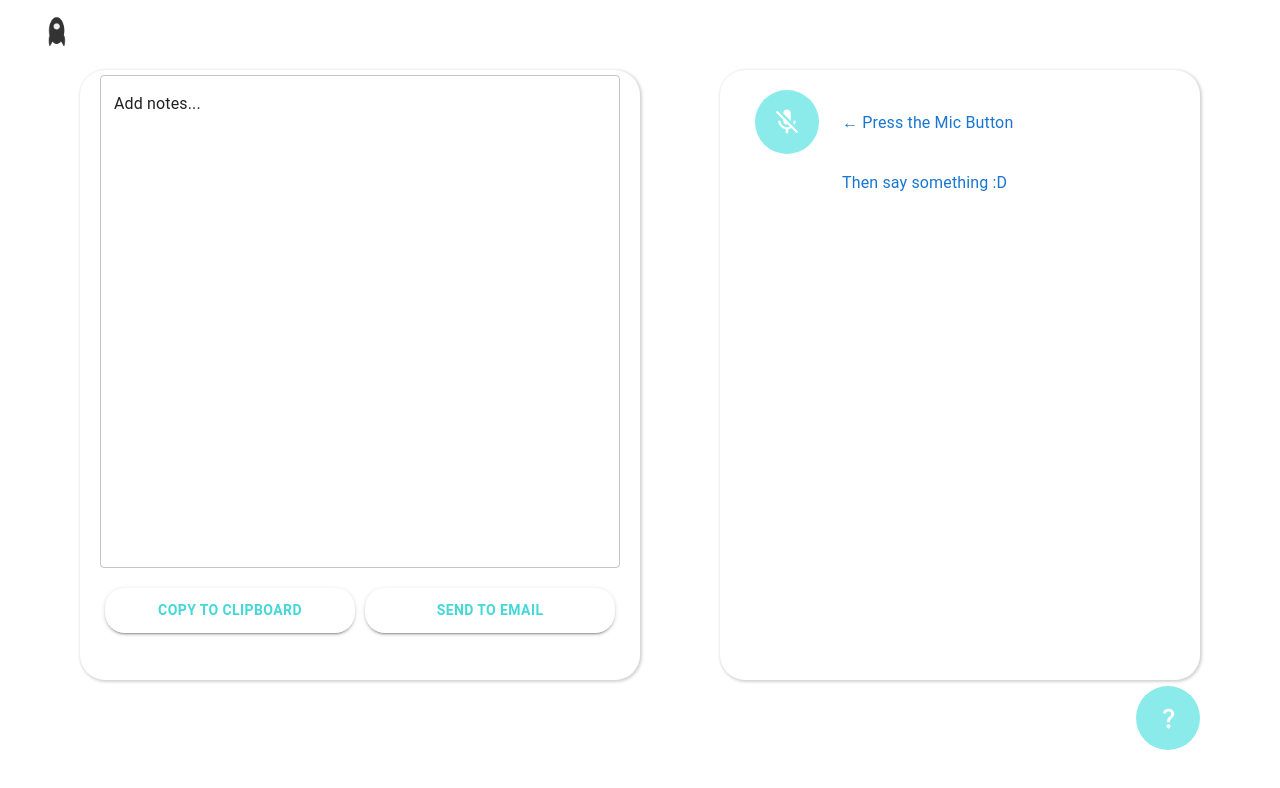
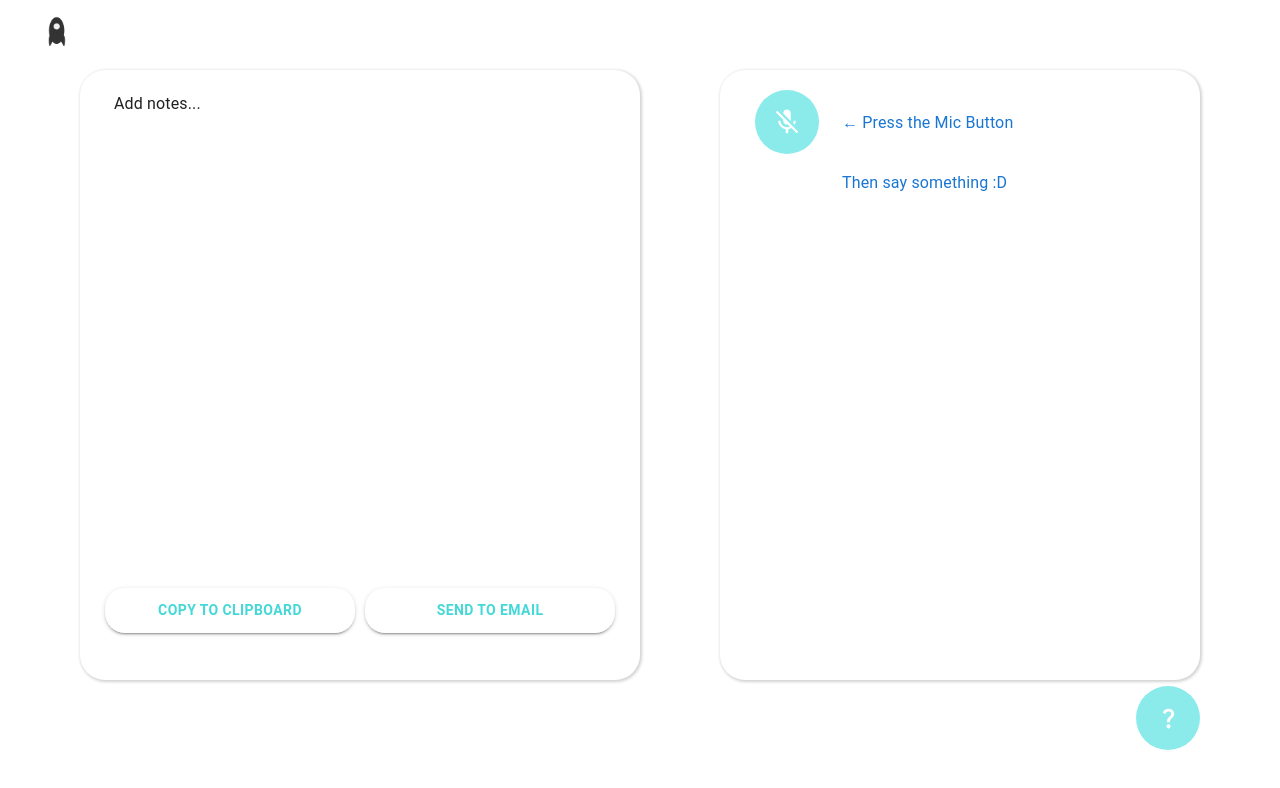
Before and after one commit to assembo/note-taker, a React (Create React App) app: page / in a window 1280 px wide. Shown: the top 788 px of the page. Built offline with nearby package versions, Linux system fonts and the light colour scheme.

Commit message:
fixed some comments

```diff
--- a/src/NotePanel/NotePanel.css
+++ b/src/NotePanel/NotePanel.css
@@ -21,3 +21,13 @@
     margin-right: 0px;
     height: 98%;
 }
+
+.note-panel__textarea{
+    text-align: left;
+    width: 100%;
+}
+
+fieldset{
+    border: none !important;
+    outline: none !important;
+}
--- a/src/NotePanel/NotePanel.jsx
+++ b/src/NotePanel/NotePanel.jsx
@@ -15,18 +15,7 @@ class NotePanel extends React.Component {
     return (
       <div className="containershadow">
         <TextField
-          style={{textAlign: 'left',
-          width:"100%"
-        }}
-        sx={{
-          width: { sm: 0, md: 0 },
-          "& .MuiOutlinedInput-root:hover": {
-            "& > fieldset": {
-              borderColor: "white"
-            }
-          }
-        }}
-        variant="outlined"
+          className="note-panel__textarea"
           value={this.props.note}
           multiline
           rows={20}
```
Also changed, not shown: src/Transcripts/Transcripts.css (line endings or trailing spaces).
